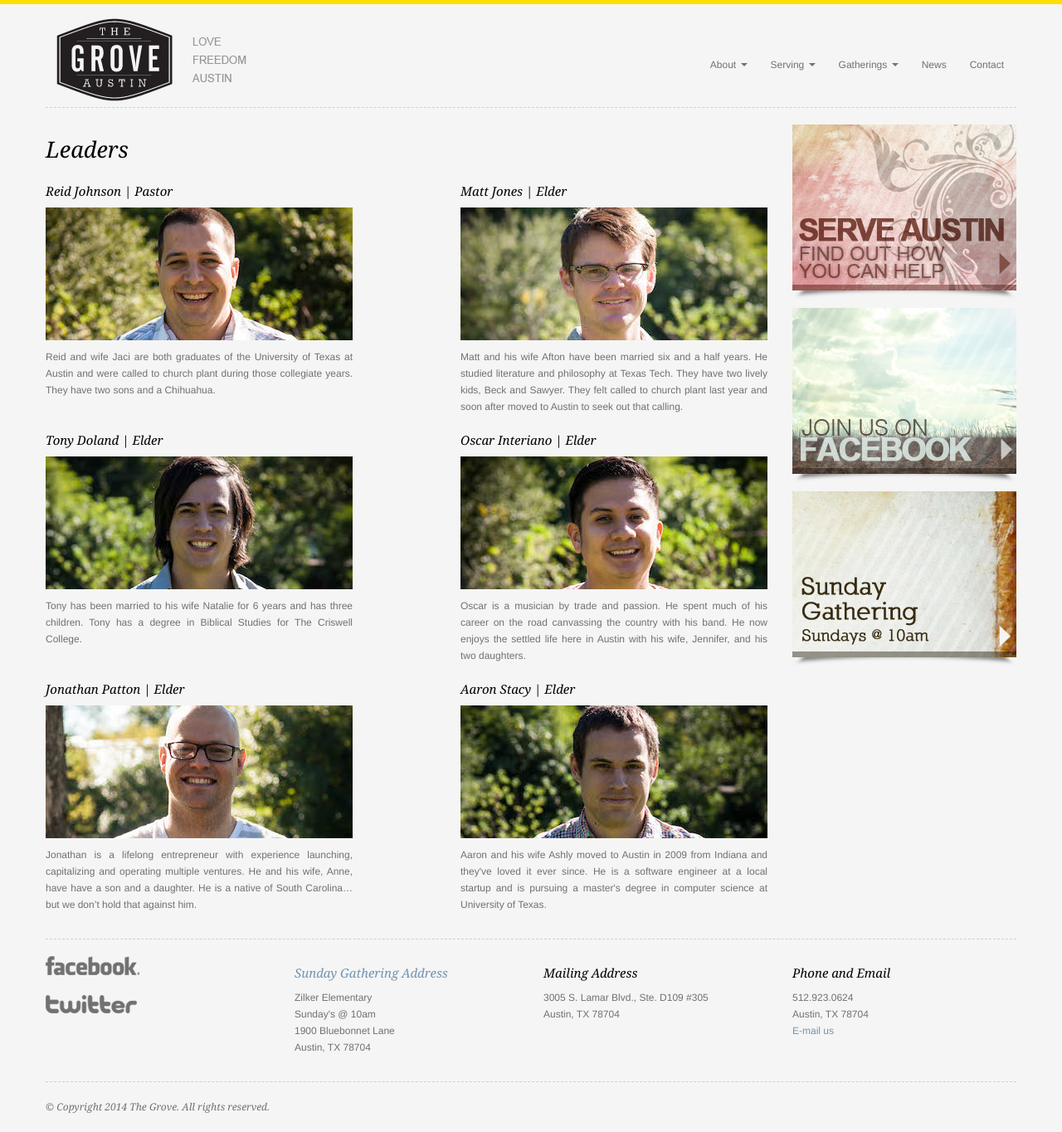
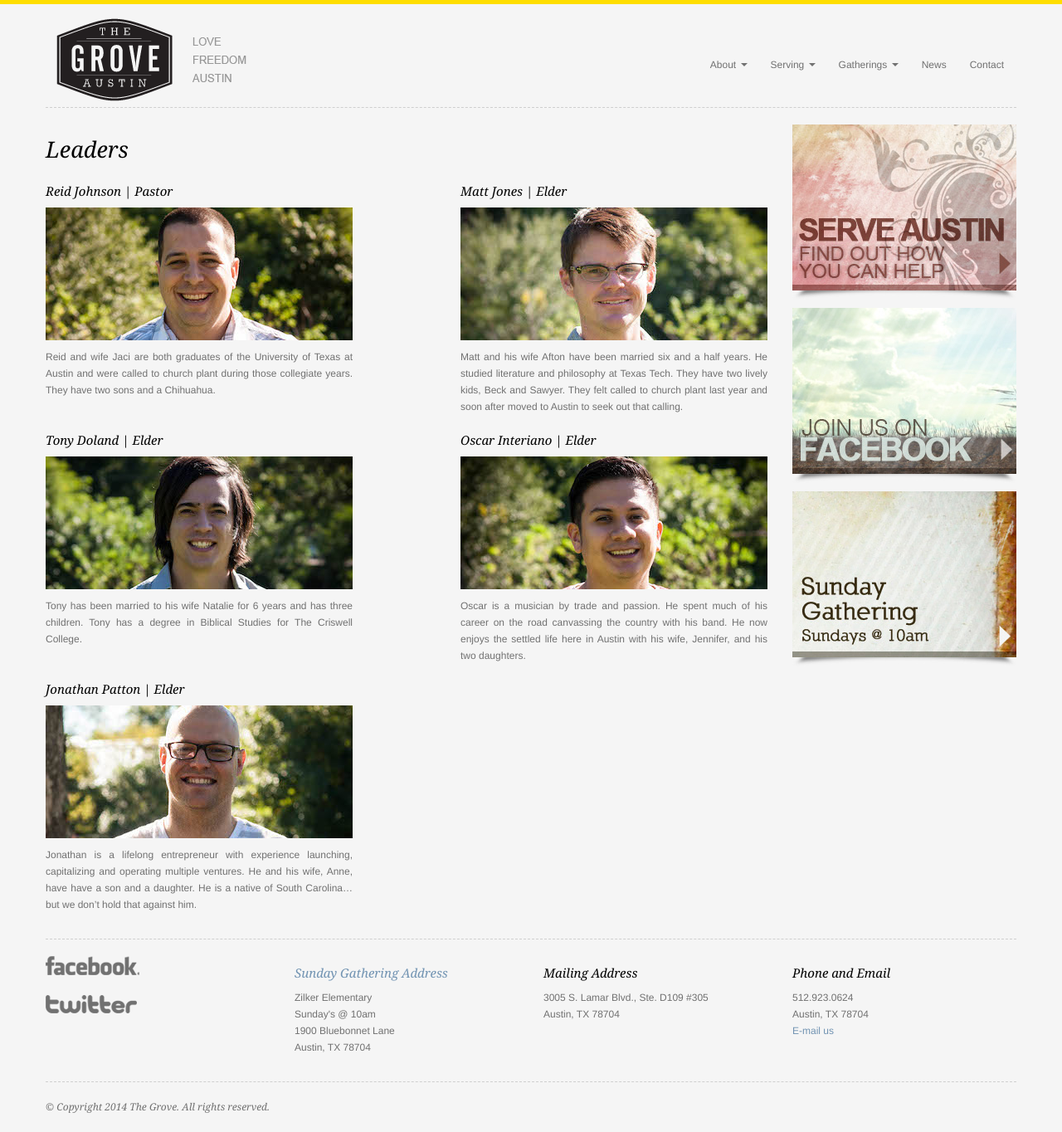
Before and after one commit to groveatx/groveatx.github.io, a Jekyll site: the page built from about/leaders/index.md, in a window 1280 px wide. Shown: the whole page at 83% size. Built offline with Jekyll 4.4.1, drawn with Linux system fonts in a browser that asks for light colours; Markdown is read by kramdown in place of the engine named in the settings.

Commit message:
removed aaron from list of elders

```diff
--- a/_layouts/leaders.html
+++ b/_layouts/leaders.html
@@ -64,15 +64,4 @@ layout: page
       we don’t hold that against him.
     </p>
   </div>
-
-  <div class="span4 offset1">
-    <h4>Aaron Stacy | Elder</h4>
-    <p><img src=/img/leaders/aaron.jpg /></p>
-
-    <p>
-      Aaron and his wife Ashly moved to Austin in 2009 from Indiana and they've
-      loved it ever since. He is a software engineer at a local startup and is
-      pursuing a master's degree in computer science at University of Texas.
-    </p>
-  </div>
 </div>
--- a/sitemap.xml
+++ b/sitemap.xml
@@ -126,7 +126,7 @@
     </url>
     <url>
         <loc>http://groveatx.org/about/leaders/</loc>
-        <lastmod>2014-04-18T17:46:21-05:00</lastmod>
+        <lastmod>2014-05-19T08:58:26-05:00</lastmod>
     </url>
     <url>
         <loc>http://groveatx.org/about/values-and-beliefs/</loc>
```
